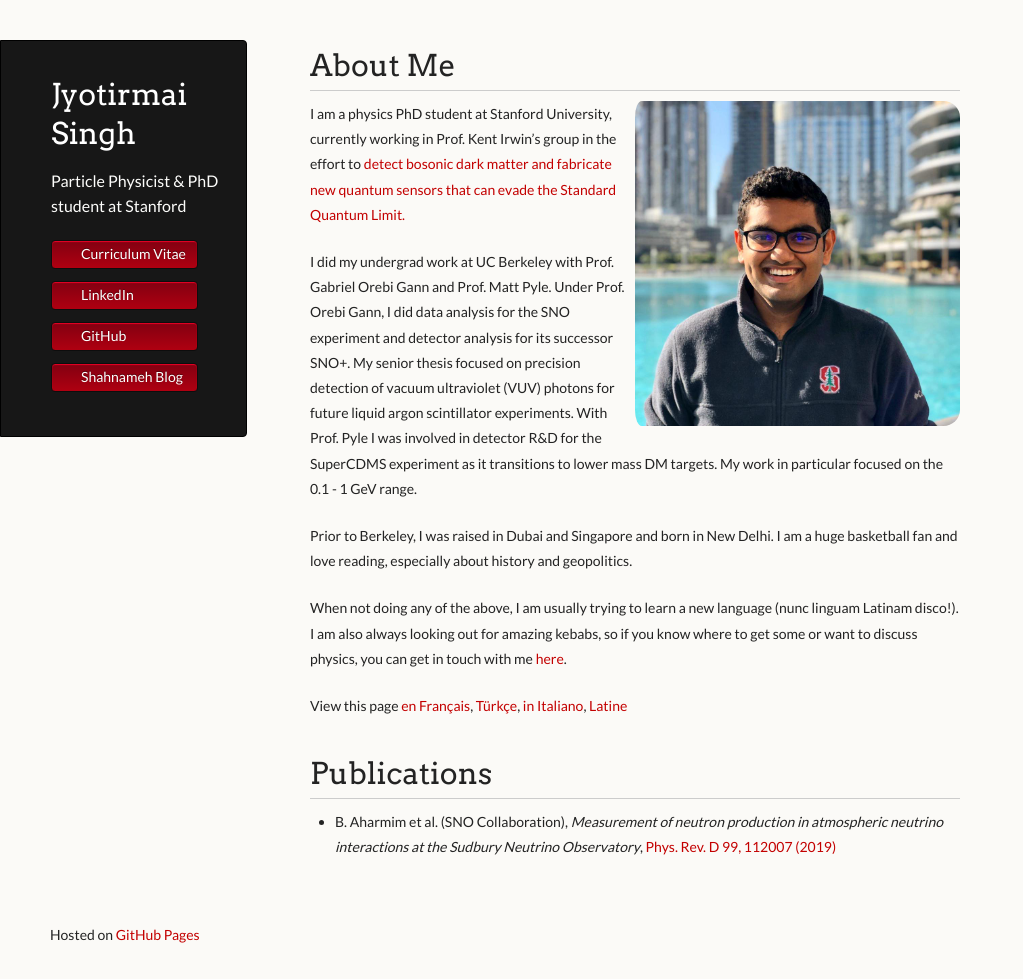
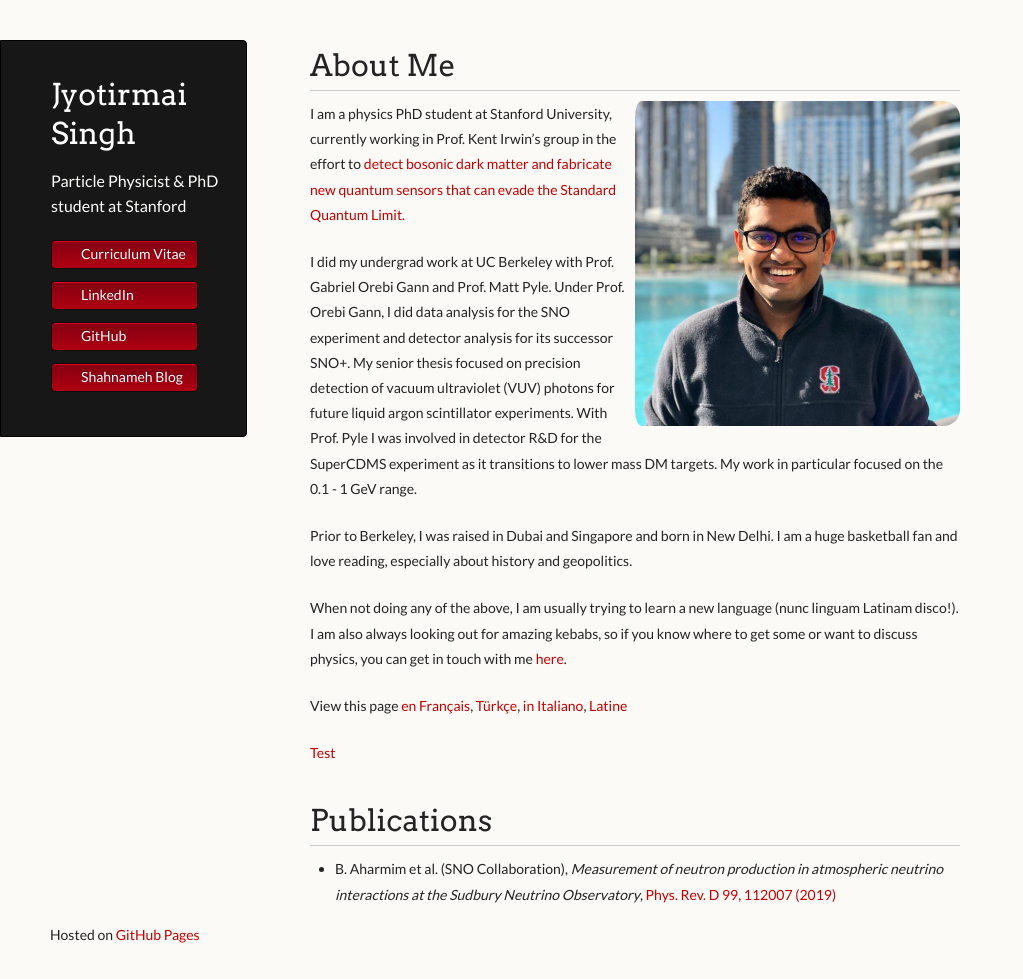
Before and after one commit to joe-singh/joe-singh.github.io, a Jekyll site: the page built from index.md, in a window 1280 px wide and 979 px high. Shown: the whole window, without its empty margins (0-1023 px from the left). Built offline with Jekyll 4.4.1, drawn with Linux system fonts in a browser that asks for light colours.

Commit message:
ars belli

```diff
--- a/index.md
+++ b/index.md
@@ -32,6 +32,7 @@ kebabs, so if you know where to get some or want to discuss physics, you can get
 
 View this page [en Français](./index-fr.md), [Türkçe](./index-tr.md), [in Italiano](./index-it.md), [Latine](./index-lt.md)
 
+[Test](./ArsBelli/ArsBelli.pdf)
 # Publications
 
 * B. Aharmim et al. (SNO Collaboration), _Measurement of neutron production in atmospheric neutrino interactions at the Sudbury Neutrino Observatory_,
```
Also changed, not shown: 1 other file.
